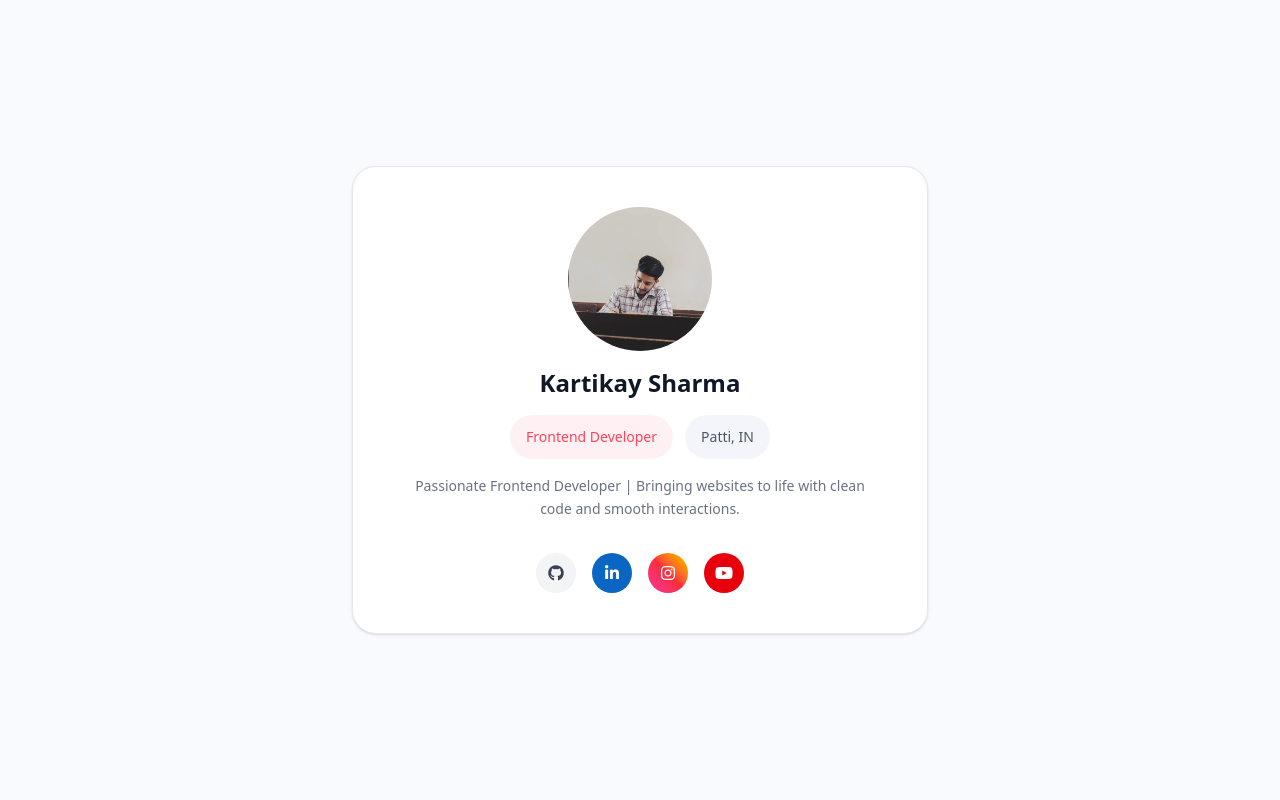
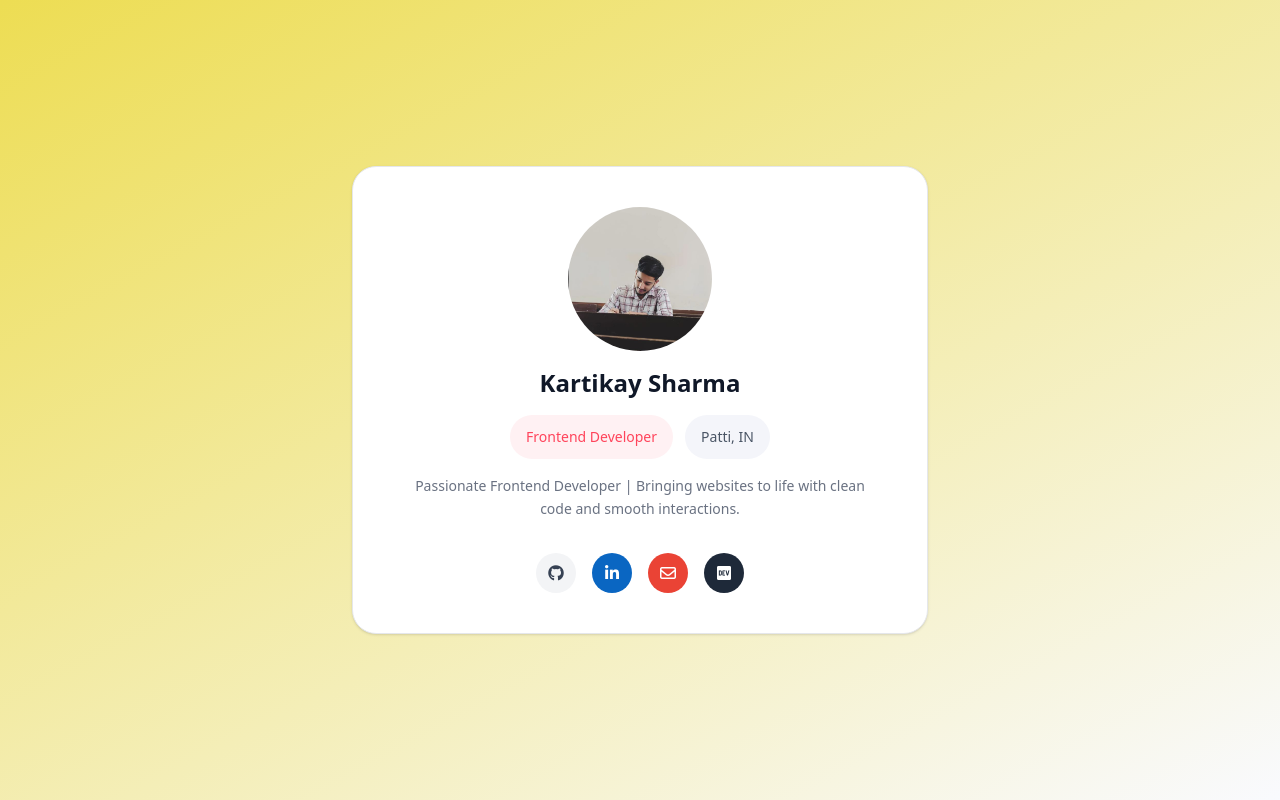
Before and after one commit to Kartikaysharma2004/Link-List, a website: page index.html in a window 1280 px wide. Drawn offline with nearby package versions, Linux system fonts and the light colour scheme.

Commit message:
UI Update

```diff
--- a/index.html
+++ b/index.html
@@ -10,9 +10,11 @@
     <script src="https://kit.fontawesome.com/cfcf372f7f.js" crossorigin="anonymous"></script>
 </head>
 
-<body class="bg-[#F9FAFE] min-h-screen flex items-center justify-center">
+<body class=" min-h-screen flex items-center justify-center" style="background: #F9FAFE;
+background: linear-gradient(332deg, rgba(249, 250, 254, 1) 0%, rgba(237, 221, 83, 1) 100%);">
 
-    <div class="bg-white w-full max-w-xl p-10 rounded-3xl border border-gray-200 flex flex-col items-center text-center gap-4 shadow-sm">
+    <div
+        class="bg-white w-full max-w-xl p-10 rounded-3xl border border-gray-200 flex flex-col items-center text-center gap-4 shadow-sm">
 
         <!-- Avatar -->
         <img src="myimage.JPG" alt="Avatar" class="w-36 h-36 rounded-full object-cover bg-[#FFF4E8]" />
@@ -24,12 +26,10 @@
 
         <!-- Pills -->
         <div class="flex gap-3 flex-wrap justify-center font-medium">
-            <span class="px-4 py-3 rounded-full text-sm
-                   bg-[#FFF1F3] text-[#FF445B]">
+            <span class="px-4 py-3 rounded-full text-sm bg-[#FFF1F3] text-[#FF445B]">
                 Frontend Developer
             </span>
-            <span class="px-4 py-3 rounded-full text-sm
-                   bg-[#F4F5FA] text-gray-600">
+            <span class="px-4 py-3 rounded-full text-sm bg-[#F4F5FA] text-gray-600">
                 Patti, IN
             </span>
         </div>
@@ -52,15 +52,14 @@
                 <i class="fa-brands fa-linkedin-in"></i>
             </a>
 
-            <a href="https://www.instagram.com/" target="_blank" class="w-10 h-10 flex items-center justify-center rounded-full
-                bg-gradient-to-tr from-pink-500 via-red-500 to-yellow-400
-                text-white">
-                <i class="fa-brands fa-instagram"></i>
+            <a href="mailto:kartikaysharmaa2004@gmail.com" class="w-10 h-10 flex items-center justify-center rounded-full
+          bg-[#EA4335] text-white hover:bg-[#D63B2F] transition">
+                <i class="fa-regular fa-envelope"></i>
             </a>
 
-            <a href="https://www.youtube.com/" target="_blank" class="w-10 h-10 flex items-center justify-center rounded-full
-                bg-red-600 text-white hover:bg-red-700 transition">
-                <i class="fa-brands fa-youtube"></i>
+            <a href="https://dev.to/kartikaysharma2004" target="_blank"
+                class="w-10 h-10 flex items-center justify-center rounded-full text-white bg-gray-800 transition">
+                <i class="fa-brands fa-dev"></i>
             </a>
         </div>
 
```
